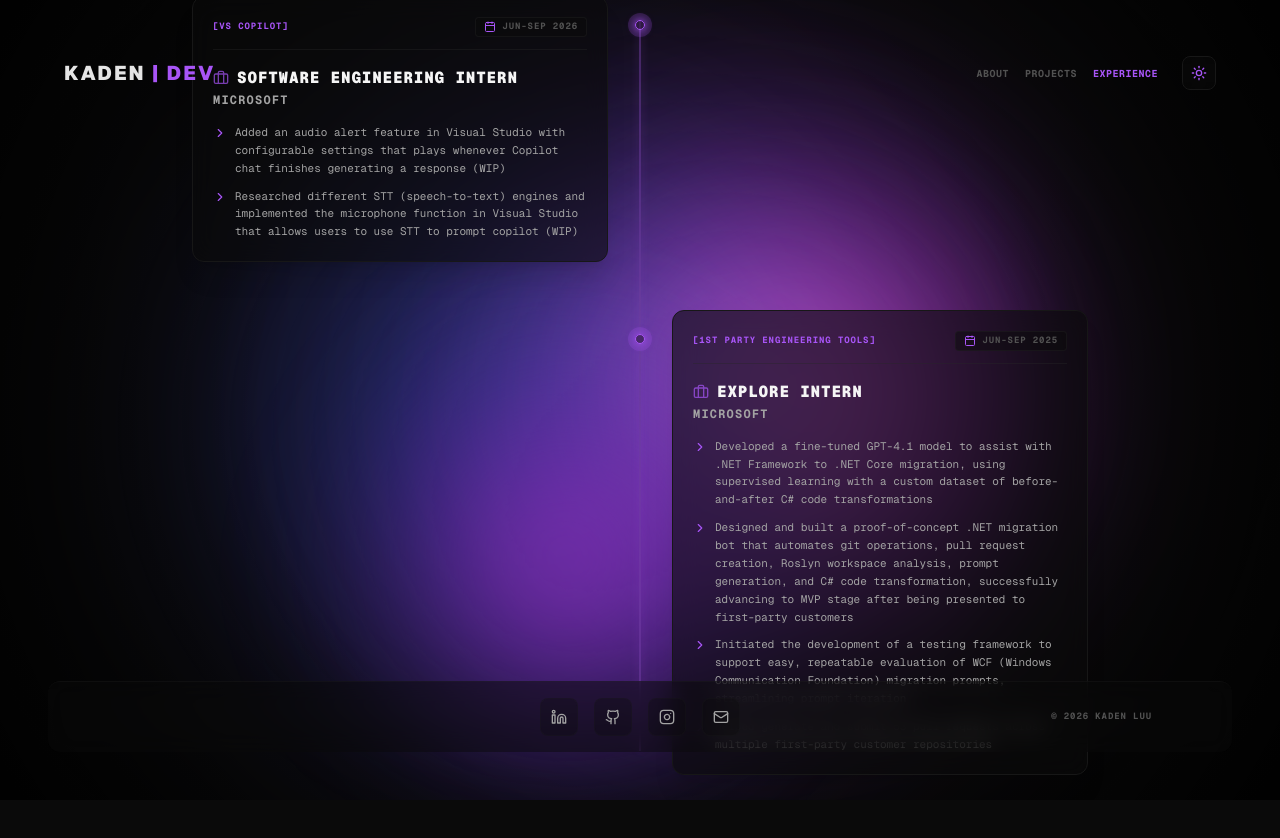
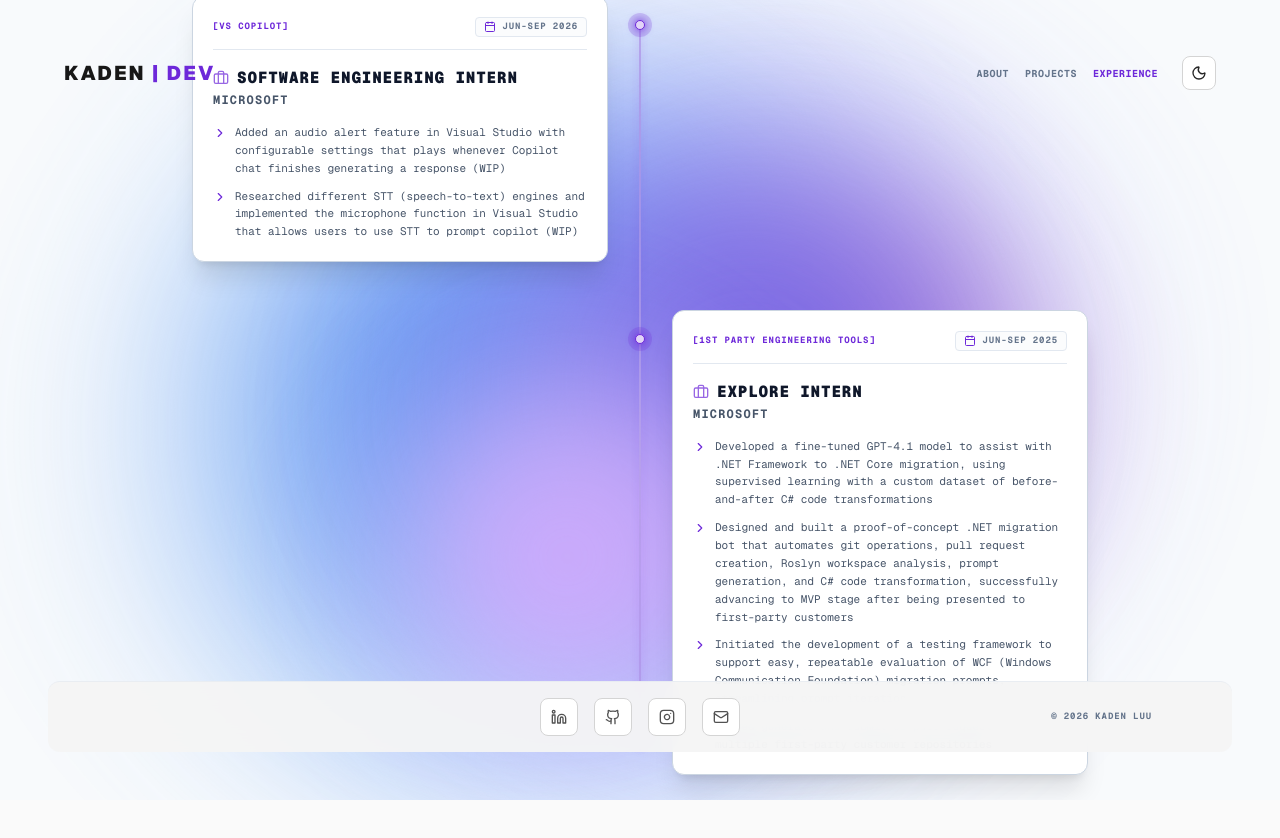
Before and after one commit to KadenL9/personal-website, a Next.js app: page / in a window 1280 px wide. Shown: the top 838 px of the page. Built offline with nearby package versions, Linux system fonts and the light colour scheme.

Commit message:
Set default theme to light mode

```diff
--- a/src/app/page.tsx
+++ b/src/app/page.tsx
@@ -6,7 +6,7 @@ import MobileView from "../components/MobileView";
 import { projects, experiences, contactLinks } from "../data/portfolioData";
 
 export default function Home() {
-    const [isDarkMode, setIsDarkMode] = useState(true);
+    const [isDarkMode, setIsDarkMode] = useState(false);
 
     return (
         <div className={`relative w-full text-foreground select-none transition-colors duration-500 ${isDarkMode ? "bg-theme-bg dark" : "bg-neutral-50 light"}`}>
```
